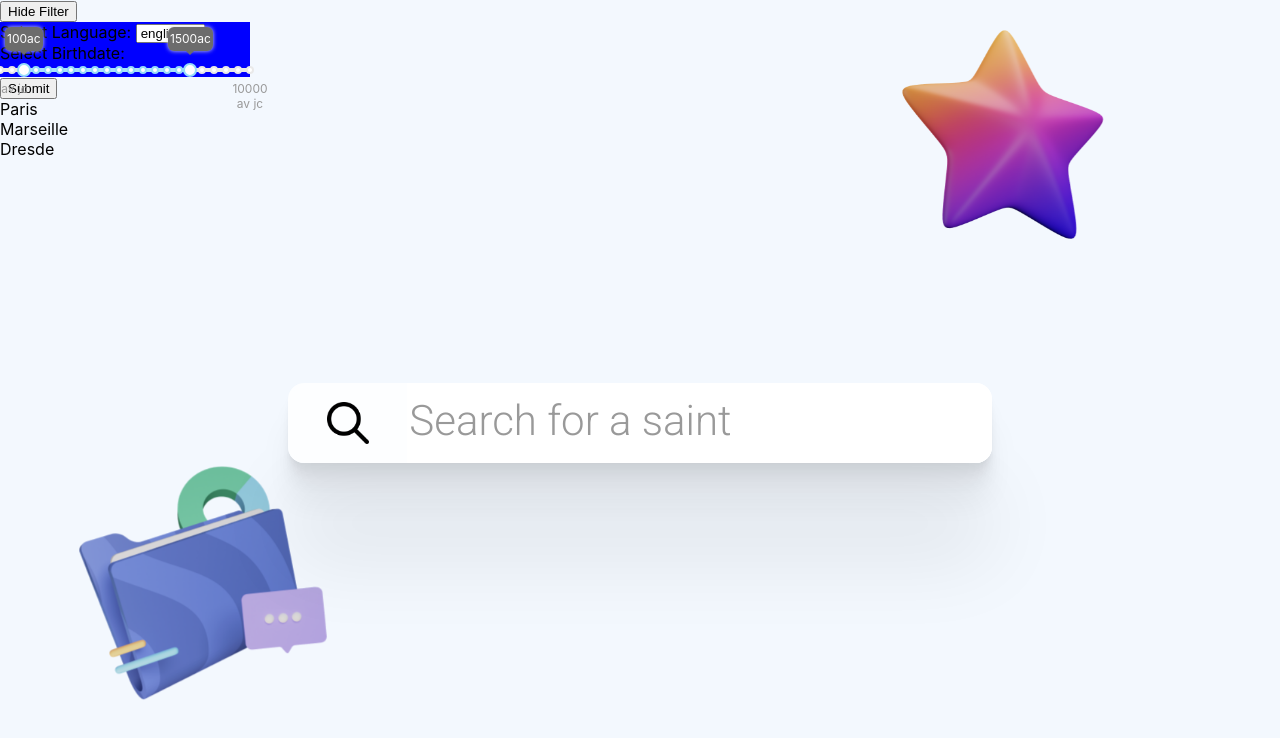
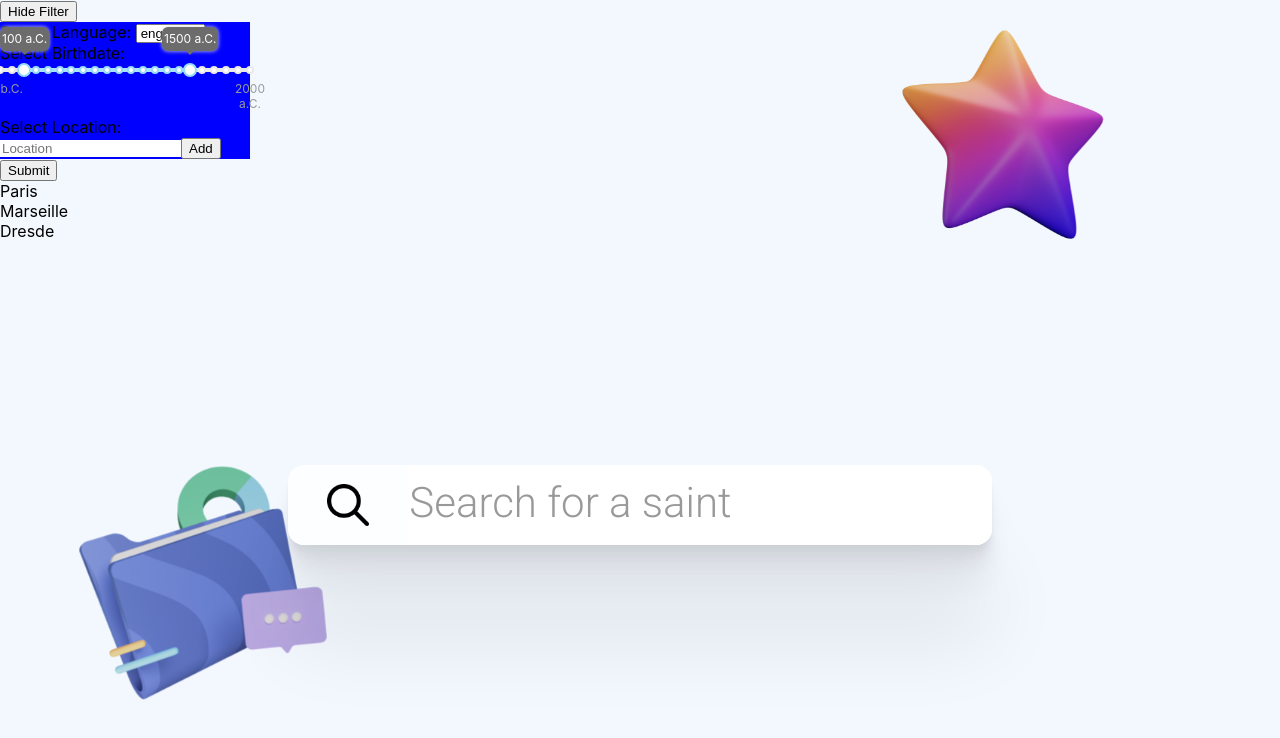
Before and after one commit to louislouislouislouis/spiritsemantik, a React (Create React App) app: page / in a window 1280 px wide. Both pictures are taken after a click on the button "Show Filter". Shown: the top 738 px of the page. Built offline with nearby package versions, Linux system fonts and the light colour scheme.

Commit message:
add location filter

```diff
--- a/src/Component/Filter/Filter.js
+++ b/src/Component/Filter/Filter.js
@@ -14,7 +14,7 @@ const Range = createSliderWithTooltip(Slider.Range);
 const Filter = (props) => {
   const [language, setLanguage] = useState("en");
   const [isFilter, setisFilter] = useState(false);
-  const [birthDateRange, setbirthDateRange] = useState([100, 1500]);
+  const [birthDateRange, setbirthDateRange] = useState([-100, 2000]);
   const [location, setLocation] = useState(["Paris", "Marseille", "Dresde"]);
 
   const languageHandler = (e) => {
@@ -30,14 +30,19 @@ const Filter = (props) => {
     setbirthDateRange(data);
   };
 
+  const locationHandler = (e) => {
+    setLocation((old) => [...old,document.getElementById("input_location").value]);
+  };
+
   const submitHandler = (e) => {
     console.log("submitted");
 
     props.onSubmitFilteree({
       currentLanguage: language,
       currentBirthDateRange: birthDateRange,
+      currentLocation: location
     });
-    setLocation((old) => [...old, "test"]);
+
   };
   console.log(birthDateRange);
   return (
@@ -72,17 +77,24 @@ const Filter = (props) => {
           dots={true}
           onChange={birthDateHandler}
           tipFormatter={(value) =>
-            `${value < 0 ? `${-value}bc` : `${value}ac`}`
+            `${value < 0 ? `${-value} b.C.` : `${value} a.C.`}`
           }
           marks={{
-            [-100]: `${"-100 av jc"}`,
-            [2000]: `${"10000 av jc"}`,
+            [-100]: `${"100 b.C."}`,
+            [2000]: `${"2000 a.C."}`,
           }}
           tipProps={{
             placement: "top",
             visible: true,
           }}
         />
+      <br/>
+      <br/>
+      </div>
+      <div className={`filter ${isFilter ? "visible" : "hidden"}`}>
+        <label htmlFor="selectLocation">Select Location: </label>
+        <input type="text" id="input_location" name="location" placeholder="Location" />
+        <button onClick={locationHandler} >Add</button>
       </div>
       <div className={`submitButton ${isFilter ? "visible" : "hidden"}`}>
         <button onClick={submitHandler}>Submit</button>
--- a/src/Pages/Home/Home.js
+++ b/src/Pages/Home/Home.js
@@ -32,7 +32,7 @@ const Home = () => {
 
   const [active_filter, setactive_filter] = useState({
     language: "en",
-    birthDateRange: [100, 1500],
+    birthDateRange: [-100, 2000],
     location: null,
   });
 
@@ -164,6 +164,7 @@ const Home = () => {
         ...old,
         language: e.currentLanguage,
         birthDateRange: e.currentBirthDateRange,
+        location: e.currentLocation
       };
     });
   };
```
